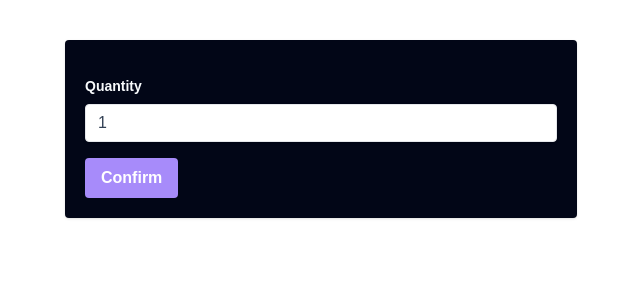
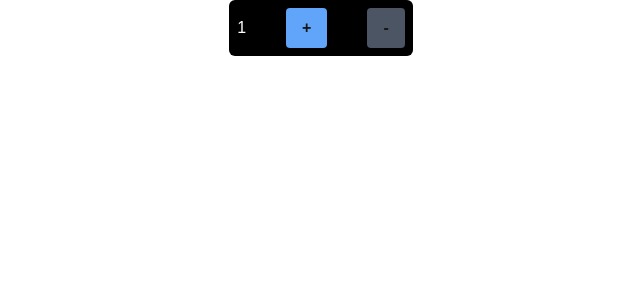
Before and after one commit to hamzaali05/cprg306-assignments, a Next.js app: page /week-4 in a window 1280 px wide. Shown: the top 300 px of the page, without its empty margins (319-959 px from the left). Built offline with nearby package versions, Linux system fonts and the light colour scheme.

Commit message:
Fixed week-4
Added increment and decrement functions. As well as fixed styling.

```diff
--- a/app/week-4/new-item.js
+++ b/app/week-4/new-item.js
@@ -1,44 +1,27 @@
 "use client"
 
-import React, { useState } from 'react';
+import { useState } from 'react';
 
-const NewItem = () => {
-  const [quantity, setQuantity] = useState(1);
-
-  const handleSubmit = (e) => {
-    e.preventDefault();
-    const item = { quantity };
-    console.log(item);
-    alert(`Item: Quantity: ${quantity}`);
-    setQuantity(1);
-    };
+export default function NewItem () {
+  const [quantity, setQuantity] = useState(1)
+  const increment = () => setQuantity(prev => Math.min(prev + 1, 20));
+  const decrement = () => setQuantity(prev => Math.max(prev - 1, 1));
 
   return (
-    <form onSubmit={handleSubmit} className="max-w-lg mx-auto mt-10 p-5 rounded shadow bg-slate-950">
-      <div className="mb-4">
-
+    <main className='flex flex-col items-center'>
+      <div className='flex items-center bg-black space-x-10 p-2 rounded-md'>
+        <p className='text xl text-white'>{quantity}</p>
+          <button
+          onClick={increment}
+          disabled={quantity === 20}
+          className={`font-bold py-2 px-4 rounded ${quantity === 20 ? 'bg-gray-600' : 'bg-blue-400 hover:bg-blue-900'}`}>+
+          </button>
+          <button
+          onClick={decrement}
+          disabled={quantity === 1}
+          className={`font-bold py-2 px-4 rounded ${quantity === 1 ? 'bg-gray-600' : 'bg-blue-400 hover:bg-blue-900'}`}>-
+          </button>
       </div>
-
-      <div className="mb-4">
-        <label className="block text-slate-50 text-sm font-bold mb-2">Quantity</label>
-        <input
-          type="number"
-          value={quantity}
-          onChange={(e) => setQuantity(Number(e.target.value))}
-          className="shadow appearance-none border rounded w-full py-2 px-3 text-slate-700 leading-tight focus:outline-none focus:shadow-outline"
-          min="1"
-          max="20"
-          required
-        />
-      </div>
-
-
-
-      <button type="submit" className="bg-violet-400 hover:bg-green-700 text-white font-bold py-2 px-4 rounded focus:outline-none focus:shadow-outline">
-        Confirm
-      </button>
-    </form>
-  );
-};
-
-export default NewItem;
+    </main>
+  )
+}
```
Also changed, not shown: app/week-4/page.js (+3 -5 lines).
